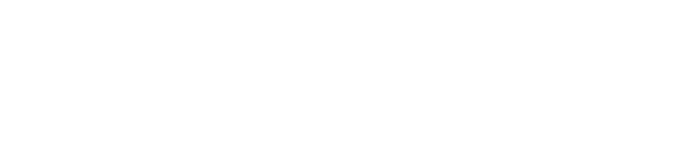
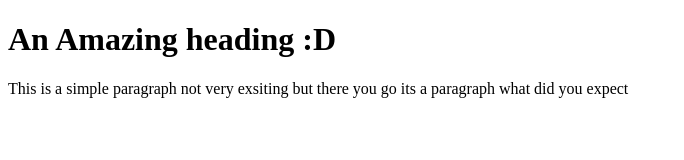
Before and after one commit to RachelEvans2391/AngularTutorial, a plain HTML site: page Angular/Index.html in a window 1280 px wide. Shown: the whole page, without its empty margins (0-684 px from the left). Drawn offline with Linux system fonts and the light colour scheme.

Commit message:
This is a test HTML document

```diff
--- a/Angular/Index.html
+++ b/Angular/Index.html
@@ -2,9 +2,10 @@
 <html>
 <head lang="en">
     <meta charset="UTF-8">
-    <title></title>
+    <title>Hello World</title>
 </head>
 <body>
-
+<h1>An Amazing heading :D</h1>
+<p>This is a simple paragraph not very exsiting but there  you go its a paragraph what did you expect</p>
 </body>
 </html>
```
